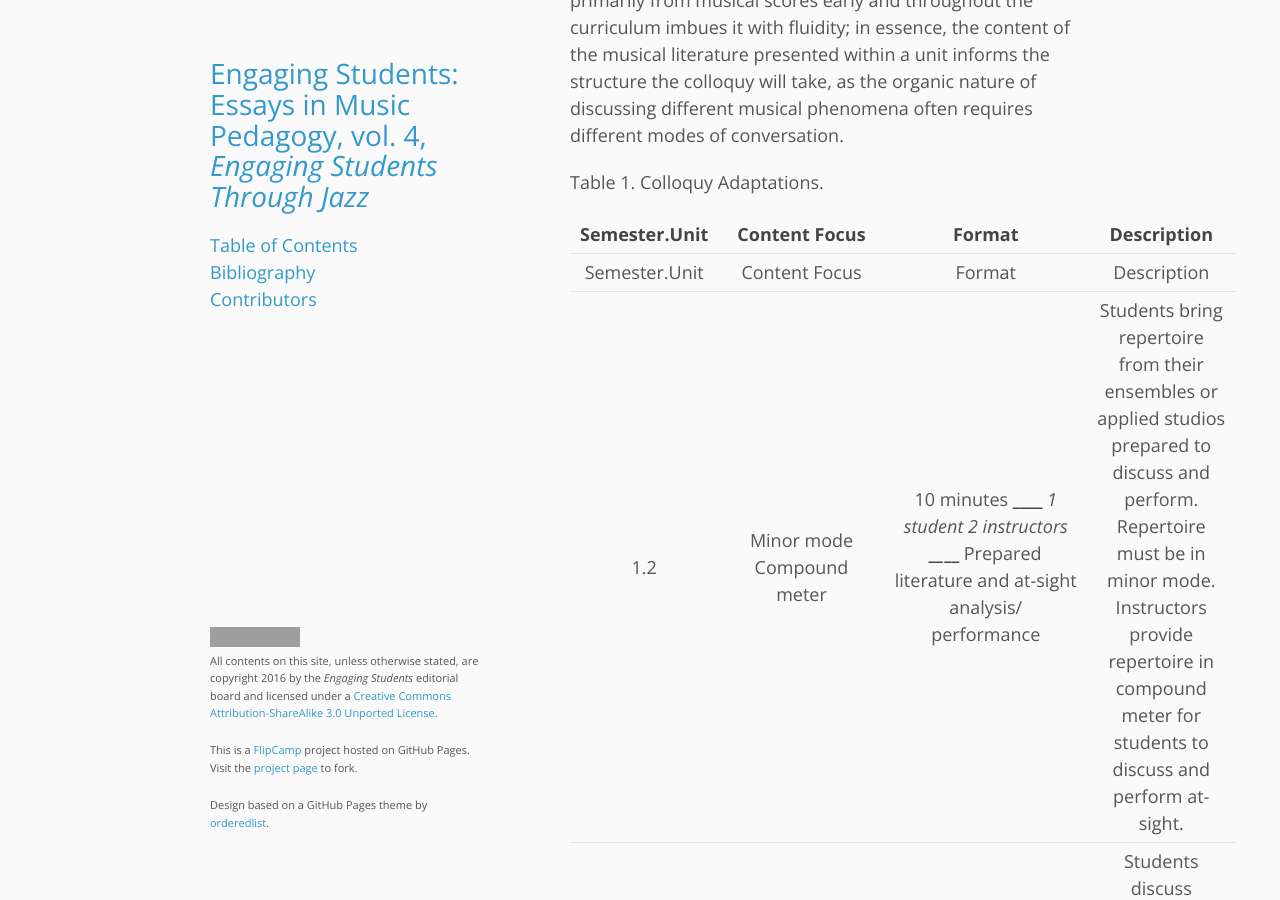
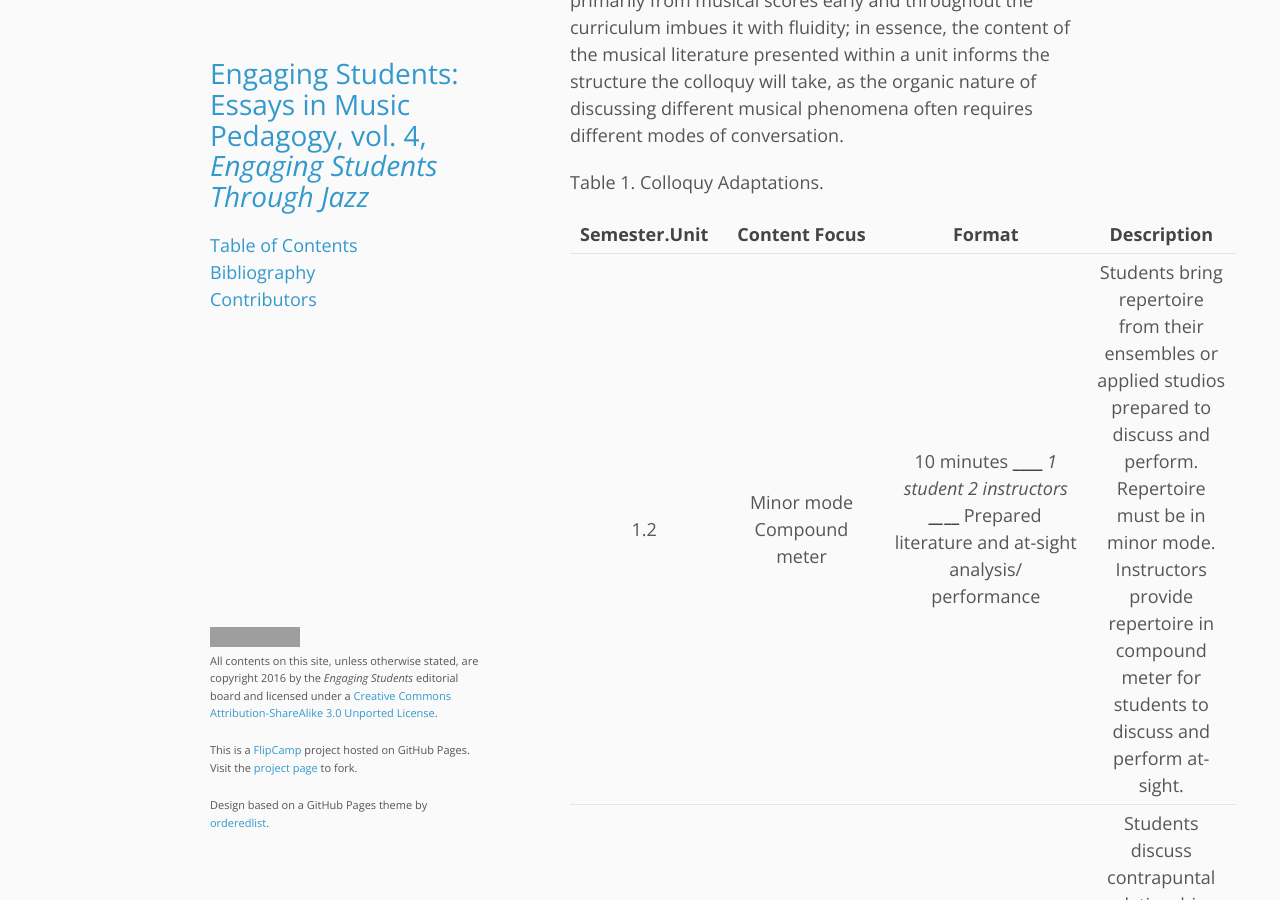
Before and after one commit to flipcamp/engagingstudents5, a Jekyll site: the page built from essays/strovas.md, in a window 1280 px wide and 900 px high, scrolled down 6638 px. Built offline with Jekyll 4.4.1, drawn with Linux system fonts in a browser that asks for light colours; grey boxes are pictures that could not be loaded.

Commit message:
table cleaning

```diff
--- a/essays/strovas.md
+++ b/essays/strovas.md
@@ -42,7 +42,6 @@ Table 1. Colloquy Adaptations.
 
 | Semester.Unit | Content Focus | Format | Description |
 | :-: | :-: | :-: | :-: |
-| Semester.Unit 	| Content Focus                                                                                              	| Format                                                                                                                                                                                                    	| Description                                                                                                                                                                                                                                                                                                                                                                                                                                                                	|
 |---------------	|------------------------------------------------------------------------------------------------------------	|-----------------------------------------------------------------------------------------------------------------------------------------------------------------------------------------------------------	|----------------------------------------------------------------------------------------------------------------------------------------------------------------------------------------------------------------------------------------------------------------------------------------------------------------------------------------------------------------------------------------------------------------------------------------------------------------------------	|
 | 1.2           	| Minor mode Compound meter                                                                                  	|  10 minutes _____________ 1 student 2 instructors _____________ Prepared literature and at-sight analysis/ performance                                                                                    	| Students bring repertoire from their ensembles or applied studios prepared to discuss and perform. Repertoire must be in minor mode.  Instructors provide repertoire in compound meter for students to discuss and perform at-sight.                                                                                                                                                                                                                                       	|
 | 2.1           	| Species counterpoint Voice-leading Consonance Dissonance/NCTs Harmonic implications Cadence identification 	|  10 minutes _____________ 1 student 2 instructors _____________ At-sight analysis/performance                                                                                                             	| Students discuss contrapuntal relationships between voices and identify types of NCTs, implied harmonies, and cadence types.  Students also sing, count, and conduct individual voices at-sight.                                                                                                                                                                                                                                                                           	|
```
